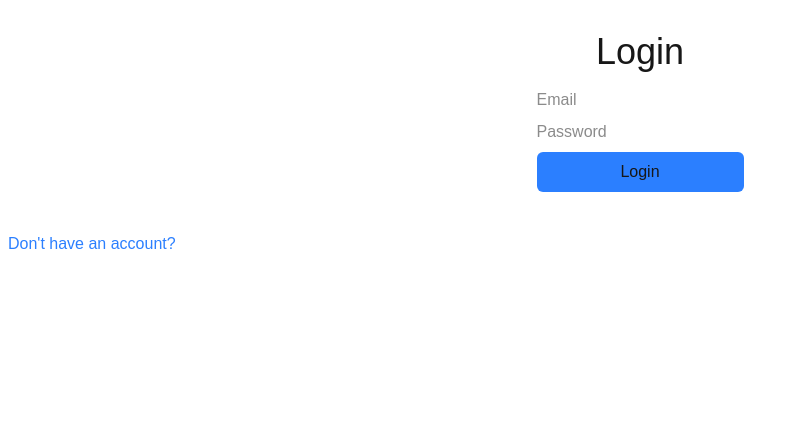
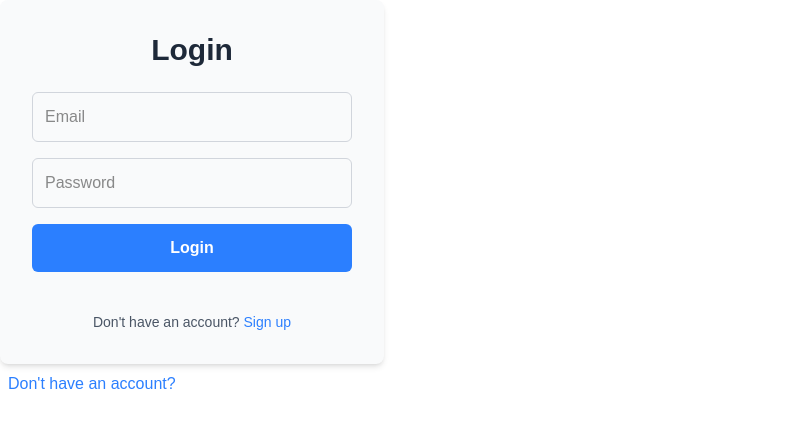
Before and after one commit to mnraza-dev/food-delivery-app, a Next.js app: page /restaurant in a window 1280 px wide. Both pictures are taken after a click on the button "Already have an account?". Shown: the top 428 px of the page, without its empty margins (0-806 px from the left). Built offline with nearby package versions, Linux system fonts and the light colour scheme.

Commit message:
Refactor RestaurantLogin component with improved styling and layout; add signup link

```diff
--- a/src/app/_components/RestaurantLogin.jsx
+++ b/src/app/_components/RestaurantLogin.jsx
@@ -1,16 +1,35 @@
-import React from 'react'
+import React from 'react';
 
 const RestaurantLogin = () => {
   return (
-    <div className="p-8 flex flex-col justify-center items-center gap-4">
-      <h3 className='text-4xl'>Login</h3>
-      <form className='flex flex-col gap-2 max-w-1/2'>
-        <input type="email" placeholder="Email" />
-        <input type="password" placeholder="Password" />
-        <button className='bg-blue-500 p-2 rounded-md w-full' type="submit">Login</button>
+    <div className="p-8 flex flex-col justify-center items-center gap-6 bg-gray-50 rounded-lg shadow-md w-full sm:w-96">
+      <h3 className="text-3xl font-semibold text-gray-800">Login</h3>
+      <form className="flex flex-col gap-4 w-full">
+        <input
+          type="email"
+          placeholder="Email"
+          className="p-3 rounded-md border border-gray-300 focus:ring-2 focus:ring-blue-500 focus:outline-none"
+        />
+        <input
+          type="password"
+          placeholder="Password"
+          className="p-3 rounded-md border border-gray-300 focus:ring-2 focus:ring-blue-500 focus:outline-none"
+        />
+        <button
+          className="bg-blue-500 p-3 rounded-md text-white font-semibold hover:bg-blue-600 focus:ring-2 focus:ring-blue-500 focus:outline-none transition-all duration-300"
+          type="submit"
+        >
+          Login
+        </button>
       </form>
+      <div className="text-sm mt-4 text-center text-gray-600">
+        <span>Don't have an account? </span>
+        <a href="#" className="text-blue-500 hover:underline">
+          Sign up
+        </a>
+      </div>
     </div>
-  )
-}
+  );
+};
 
-export default RestaurantLogin
+export default RestaurantLogin;
```
